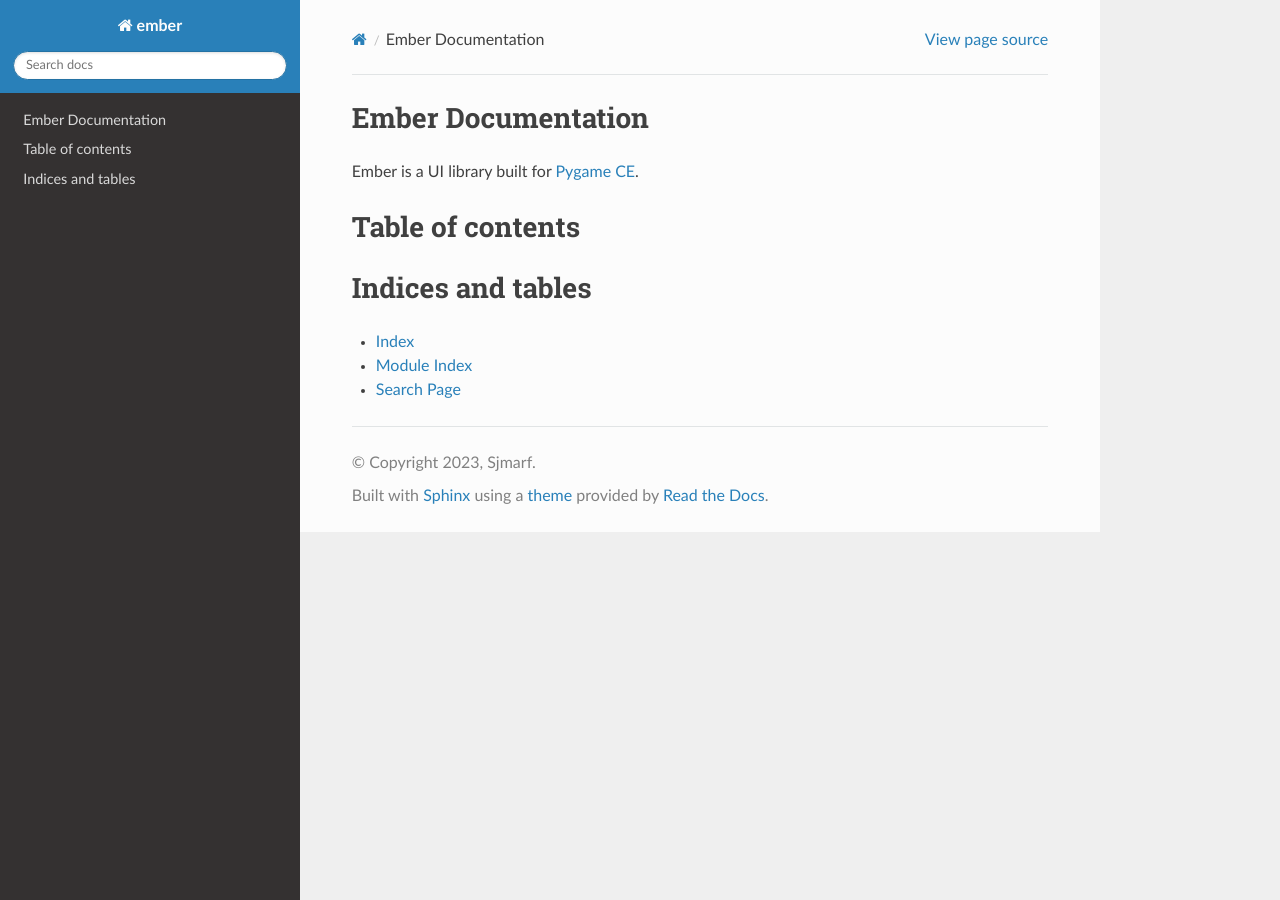
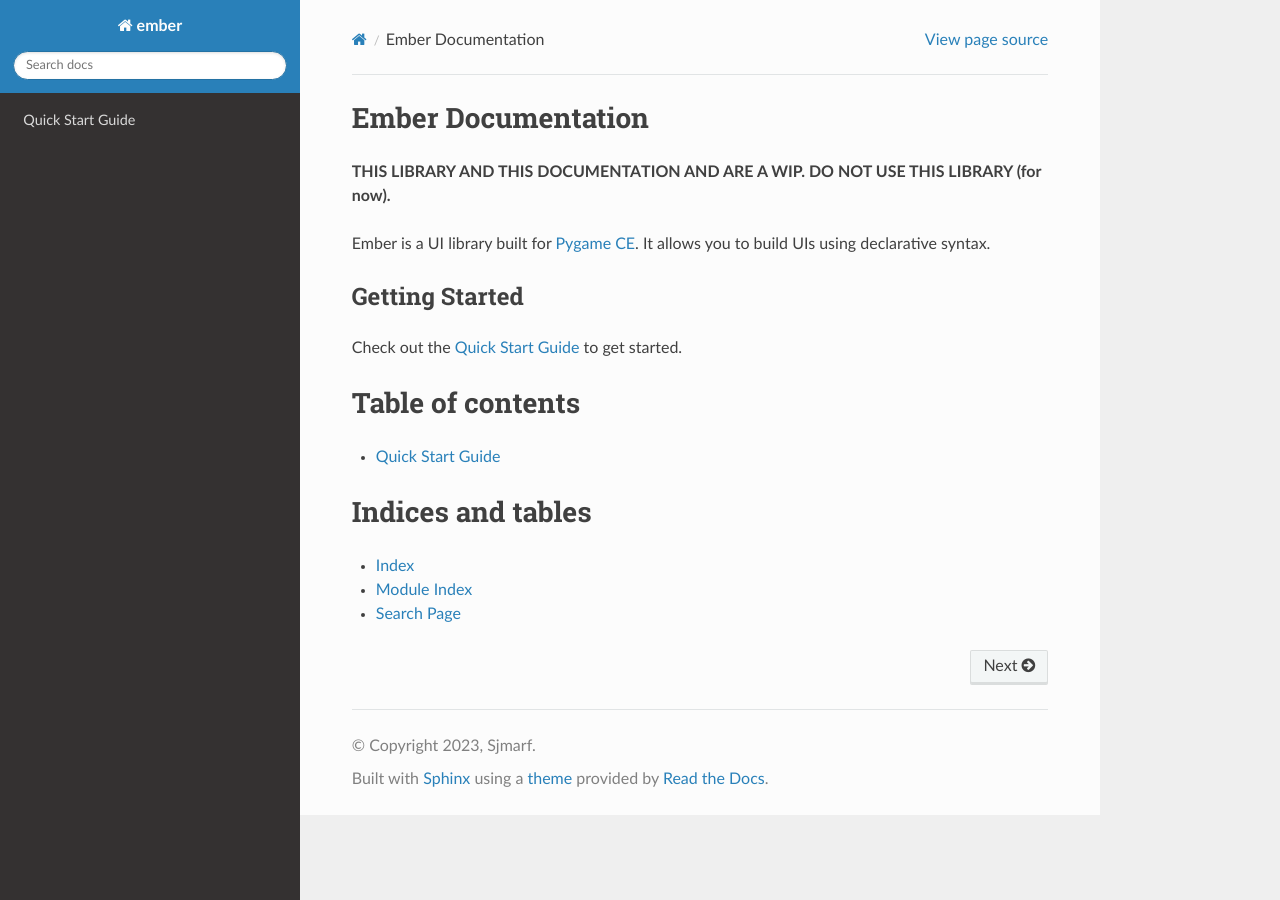
Before and after one commit to Sjmarf/ember, a Sphinx documentation site: the page built from docs/index.rst, in a window 1280 px wide. Built offline with Sphinx 7.4.7 and the Read the Docs theme 2.0.0, drawn with Linux system fonts in a browser that asks for light colours.

Commit message:
Update docs

```diff
--- a/docs/index.rst
+++ b/docs/index.rst
@@ -6,7 +6,13 @@
 Ember Documentation
 ===================================================
 
-Ember is a UI library built for `Pygame CE <https://github.com/pygame-community/pygame-ce>`_.
+**THIS LIBRARY AND THIS DOCUMENTATION AND ARE A WIP. DO NOT USE THIS LIBRARY (for now).**
+
+Ember is a UI library built for `Pygame CE <https://github.com/pygame-community/pygame-ce>`_. It allows you to build UIs using declarative syntax.
+
+Getting Started
+---------------
+Check out the :ref:`quick-start` to get started.
 
 
 Table of contents
@@ -15,6 +21,8 @@
 .. toctree::
    :maxdepth: 2
 
+   quick_start
+
 
 Indices and tables
 ==================
```
Also changed, not shown: docs/quick_start.rst (added, +29 -0 lines).
